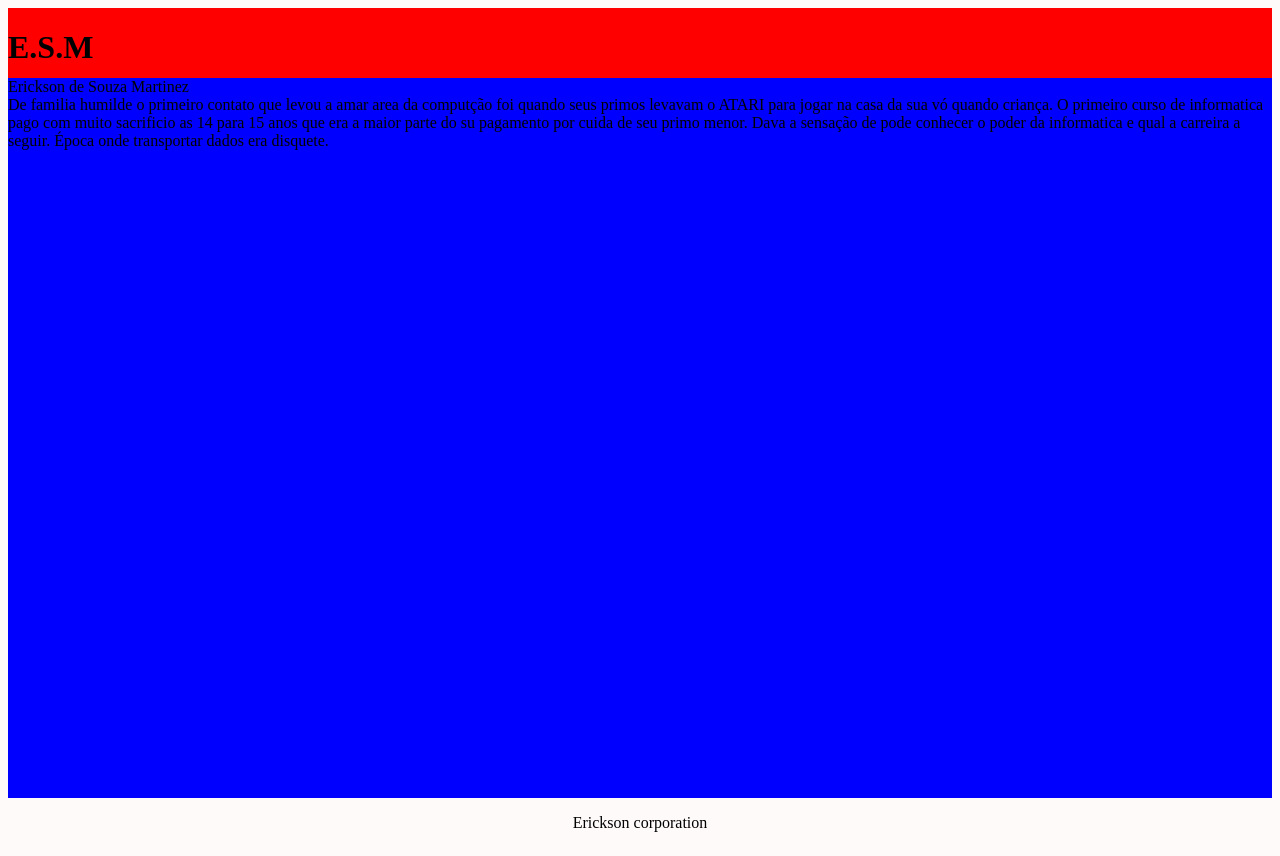
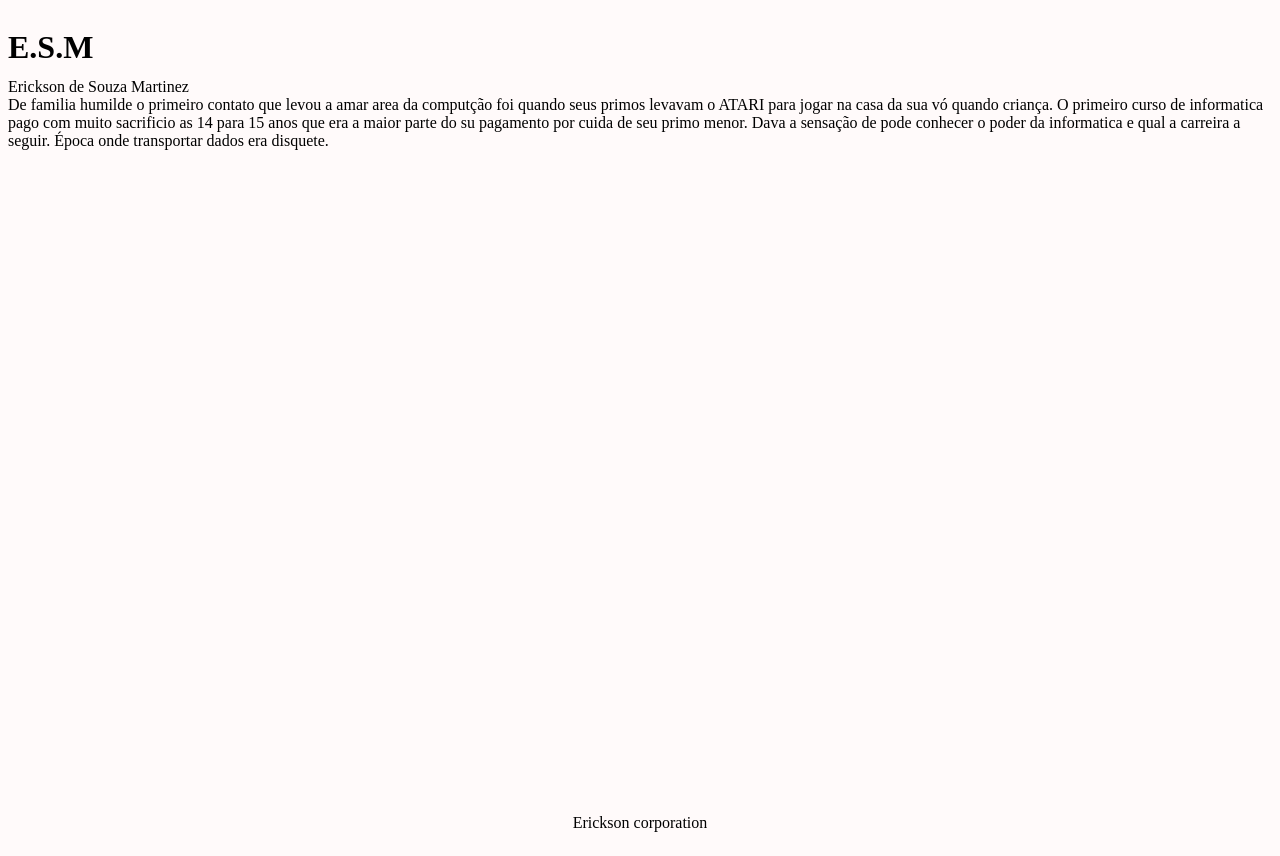
Before and after one commit to Ericksonprofissional/git, a plain HTML site: page index.html in a window 1280 px wide. Drawn offline with Linux system fonts and the light colour scheme.

Commit message:
Alterando background da pagina index

```diff
--- a/css/styles.css
+++ b/css/styles.css
@@ -12,18 +12,15 @@ body {
 }
 
 .cabecalho{
-    background: red;
+
     grid-area: cabecalho;
 }
 
 .conteudo {
-    background: blue;
-
     grid-area: conteudo;
 }
 
 .rodape {
     text-align: center;
-
     grid-area: rodape;
 }
```
